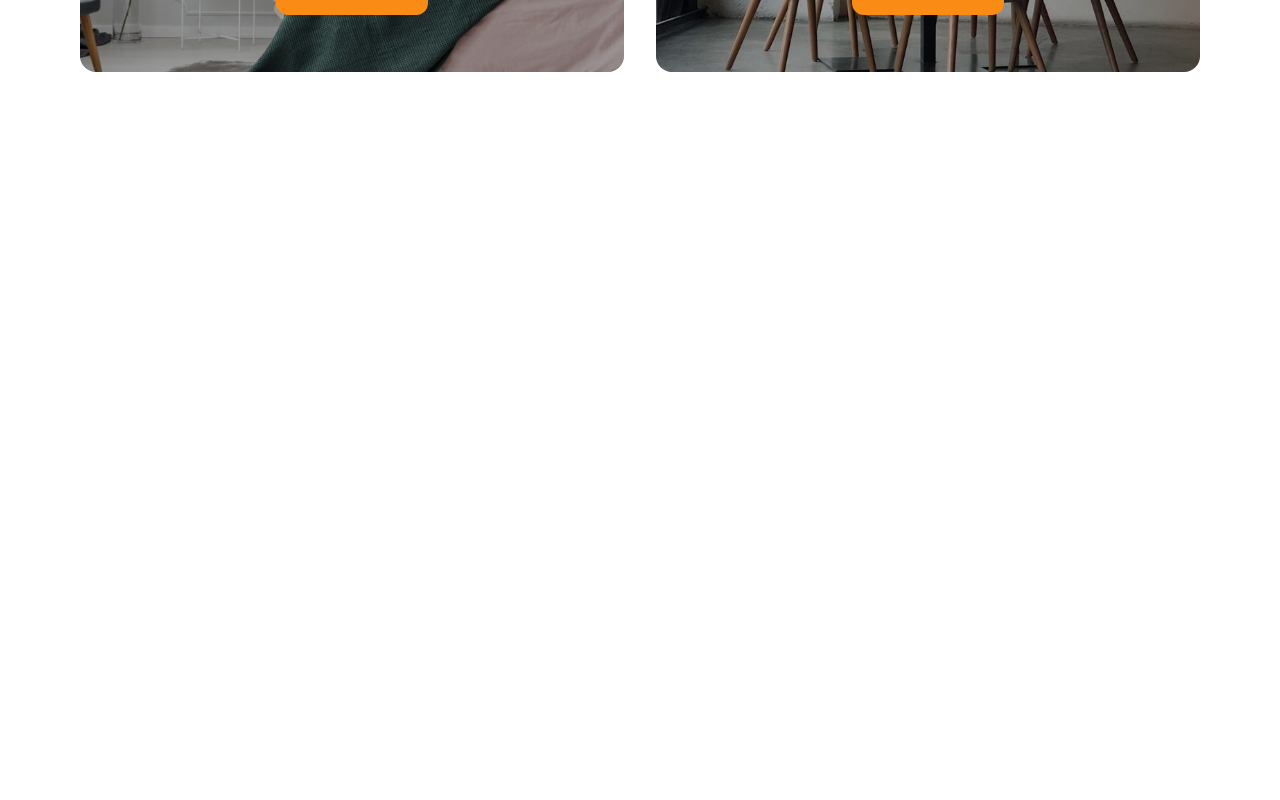
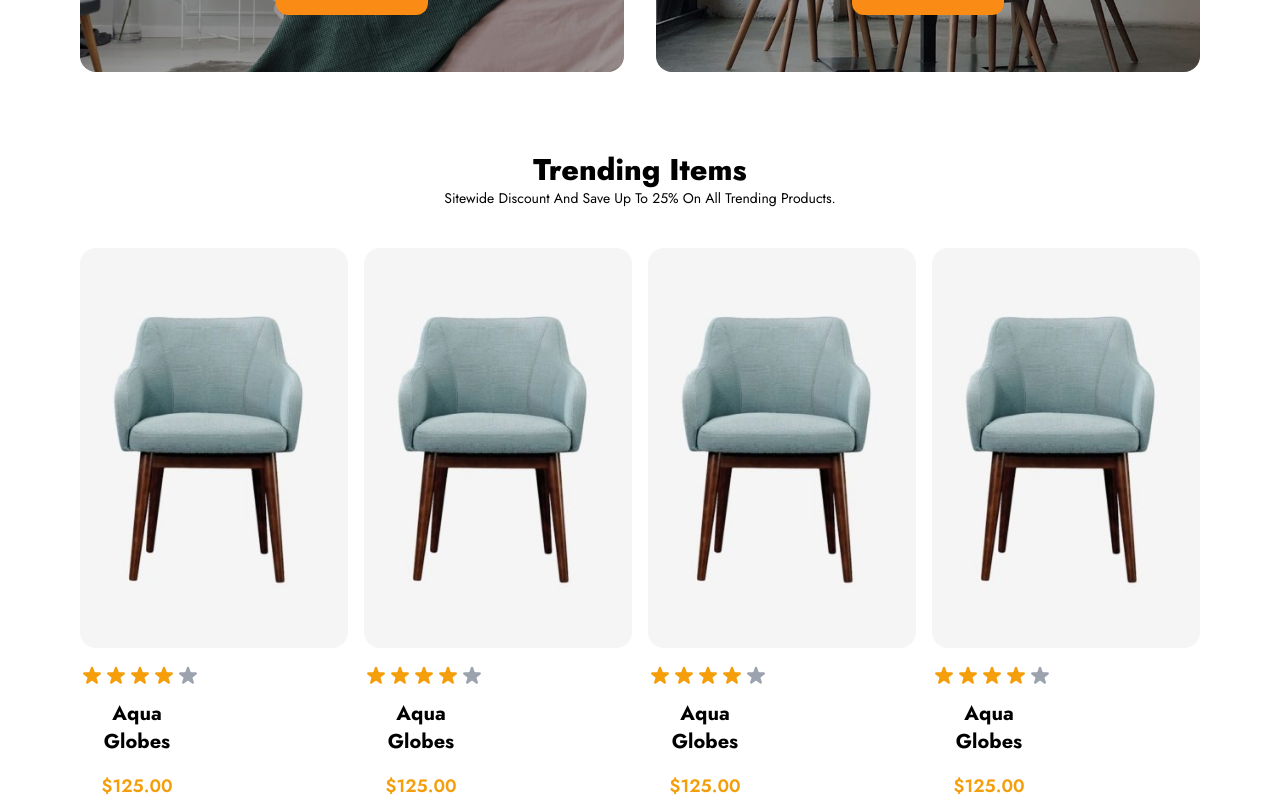
Before and after one commit to nikets40/house-of-wood, a Next.js app: page / in a window 1280 px wide. Shown: the part 2664-3464 px from the top of the page. Before the commit the page ends 2736 px from the top, so only its background shows below. Built offline with nearby package versions, Linux system fonts and the light colour scheme.

Commit message:
ADD: trending section

```diff
--- a/components/NewArrivals.tsx
+++ b/components/NewArrivals.tsx
@@ -12,7 +12,7 @@ const NewArrivals: React.FC = () => {
       </div>
 
       <div className="mt-10" />
-      <ProductsGrid />
+      <ProductsGrid noOfItems={8} />
 
       <div className="grid grid-cols-1 lg:grid-cols-2 gap-8 mt-20">
         <NewArrivalsBanner
--- a/components/ProductsGrid.tsx
+++ b/components/ProductsGrid.tsx
@@ -2,17 +2,17 @@ import Image from "next/image";
 import { Eye, Star } from "react-feather";
 import { StarIcon } from "@heroicons/react/solid";
 
-export const ProductsGrid: React.FC = () => {
+export const ProductsGrid: React.FC<{ noOfItems: number }> = ({
+  noOfItems,
+}) => {
+  const products = [];
+
+  for (let i = 0; i < noOfItems; i++) {
+    products.push(<ProductCard key={i}/>);
+  }
   return (
     <div className="grid gap-4 grid-cols-1 sm:grid-cols-2 lg:grid-cols-3 xl:grid-cols-4">
-      <ProductCard />
-      <ProductCard />
-      <ProductCard />
-      <ProductCard />
-      <ProductCard />
-      <ProductCard />
-      <ProductCard />
-      <ProductCard />
+     {products}
     </div>
   );
 };
@@ -55,7 +55,8 @@ const Ratings: React.FC<{ rating: number }> = ({ rating }) => {
   const ratingIconsList = [];
   for (let i = 0; i < 5; i++) {
     ratingIconsList.push(
-      <StarIcon key={i}
+      <StarIcon
+        key={i}
         className={`h-6 ${i < rating ? "text-yellow-500" : "text-gray-400"}`}
       />
     );
--- /dev/null
+++ b/components/Trending.tsx
@@ -0,0 +1,17 @@
+import ProductsGrid from "./ProductsGrid";
+
+const Trending: React.FC = () => {
+  return (
+    <div className="mt-20">
+      <div className="text-center">
+        <h3 className="font-extrabold text-3xl">Trending Items</h3>
+        <p className="font-normal text-sm capitalize">
+          Sitewide discount and save up to 25% on all trending products.
+        </p>
+        <div className="mt-10"/>
+        <ProductsGrid noOfItems={4} />
+      </div>
+    </div>
+  );
+};
+export default Trending;
--- a/pages/index.tsx
+++ b/pages/index.tsx
@@ -2,12 +2,14 @@ import { NextPage } from "next";
 import Link from "next/link";
 import Hero from "../components/Hero";
 import NewArrivals from "../components/NewArrivals";
+import Trending from "../components/Trending";
 
 const IndexPage: NextPage = () => {
   return (
     <div>
       <Hero />
       <NewArrivals />
+      <Trending />
     </div>
   );
 };
```
